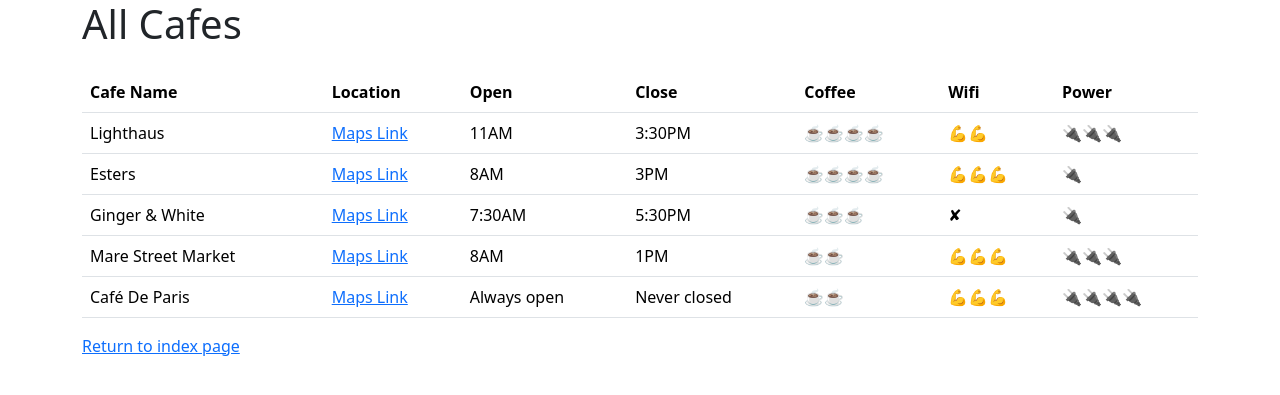
After one commit to zPumaa/PythonPractice, a Flask app: page /cafes in a window 1280 px wide. The commit adds this page. Shown: the top 395 px of the page. Run offline with Flask 3, Linux system fonts and the light colour scheme; some libraries are stand-ins or nearby versions.

Commit message:
Adding Flask stuff

```diff
--- a/Day61FlaskWTF/templates/index.html
+++ b/Day61FlaskWTF/templates/index.html
@@ -12,7 +12,7 @@
       <div class="container">
         <h1>Welcome</h1>
         <p>Are you ready to discover my secret?</p>
-        <a class="btn btn-primary btn-lg" href=" {{ url_for('login') }} "
+        <a class="btn btn-primary btn-lg" href=" {{ url_for('cafes') }} "
           >Login</a
         >
       </div>
--- /dev/null
+++ b/Day62/cafe-data.csv
@@ -0,0 +1,7 @@
+Cafe Name,Location,Open,Close,Coffee,Wifi,Power
+Lighthaus,https://goo.gl/maps/2EvhB4oq4gyUXKXx9,11AM, 3:30PM,☕☕☕☕️,💪💪,🔌🔌🔌
+Esters,https://goo.gl/maps/13Tjc36HuPWLELaSA,8AM,3PM,☕☕☕☕,💪💪💪,🔌
+Ginger & White,https://goo.gl/maps/DqMx2g5LiAqv3pJQ9,7:30AM,5:30PM,☕☕☕,✘,🔌
+Mare Street Market,https://goo.gl/maps/ALR8iBiNN6tVfuAA8,8AM,1PM,☕☕,💪💪💪,🔌🔌🔌
+
+Café De Paris,https://maps.app.goo.gl/i1Hz5giDx8aR8nkn6,Always open,Never closed,☕☕,💪💪💪,🔌🔌🔌🔌
--- /dev/null
+++ b/Day62/main.py
@@ -0,0 +1,80 @@
+from flask import Flask, render_template, redirect, url_for
+from flask_bootstrap import Bootstrap5
+from flask_wtf import FlaskForm
+from wtforms import StringField, SubmitField, SelectField
+from wtforms.validators import DataRequired, URL
+import csv
+from csv import writer
+
+'''
+Red underlines? Install the required packages first:
+Open the Terminal in PyCharm (bottom left).
+
+On Windows type:
+python -m pip install -r requirements.txt
+
+On MacOS type:
+pip3 install -r requirements.txt
+
+This will install the packages from requirements.txt for this project.
+'''
+
+app = Flask(__name__)
+app.config['SECRET_KEY'] = '8BYkEfBA6O6donzWlSihBXox7C0sKR6b'
+Bootstrap5(app)
+
+
+class CafeForm(FlaskForm):
+    cafe = StringField('Cafe name', validators=[DataRequired()])
+    location = StringField("Cafe Location on Google Maps (URL)", validators=[DataRequired(), URL()])
+    open = StringField("Opening Time e.g. 8AM", validators=[DataRequired()])
+    close = StringField("Closing Time e.g. 5:30PM", validators=[DataRequired()])
+    coffee_rating = SelectField("Coffee Rating", choices=["☕️", "☕☕", "☕☕☕", "☕☕☕☕", "☕☕☕☕☕"], validators=[DataRequired()])
+    wifi_rating = SelectField("Wifi Strength Rating", choices=["✘", "💪", "💪💪", "💪💪💪", "💪💪💪💪", "💪💪💪💪💪"], validators=[DataRequired()])
+    power_rating = SelectField("Power Socket Availability", choices=["✘", "🔌", "🔌🔌", "🔌🔌🔌", "🔌🔌🔌🔌", "🔌🔌🔌🔌🔌"], validators=[DataRequired()])
+    submit = SubmitField('Submit')
+
+# Exercise:
+# add: Location URL, open time, closing time, coffee rating, wifi rating, power outlet rating fields
+# make coffee/wifi/power a select element with choice of 0 to 5.
+#e.g. You could use emojis ☕️/💪/✘/🔌
+# make all fields required except submit
+# use a validator to check that the URL field has a URL entered.
+# ---------------------------------------------------------------------------
+
+
+# all Flask routes below
+@app.route("/")
+def home():
+    return render_template("index.html")
+
+
+@app.route('/add', methods=["GET", "POST"])
+def add_cafe():
+    form = CafeForm()
+    if form.validate_on_submit():
+        with open("cafe-data.csv", mode="a", encoding='utf-8') as csv_file:
+            csv_file.write(f"\n{form.cafe.data},"
+                           f"{form.location.data},"
+                           f"{form.open.data},"
+                           f"{form.close.data},"
+                           f"{form.coffee_rating.data},"
+                           f"{form.wifi_rating.data},"
+                           f"{form.power_rating.data}")
+        return redirect(url_for('cafes'))
+    return render_template('add.html', form=form)
+
+
+
+@app.route('/cafes')
+def cafes():
+    with open('cafe-data.csv', newline='', encoding='utf-8') as csv_file:
+        csv_data = csv.reader(csv_file, delimiter=',')
+        list_of_rows = []
+        for row in csv_data:
+            list_of_rows.append(row)
+    return render_template('cafes.html', cafes=list_of_rows)
+
+
+if __name__ == '__main__':
+    app.run(debug=True)
--- /dev/null
+++ b/Day62/requirements.txt
@@ -0,0 +1,5 @@
+Bootstrap_Flask==2.2.0
+Flask==2.3.2
+WTForms==3.0.1
+Flask_WTF==1.2.1
+Werkzeug==3.0.0
--- /dev/null
+++ b/Day62/templates/base.html
@@ -0,0 +1,23 @@
+<!DOCTYPE html>
+<html lang="en">
+    <head>
+        <meta charset="UTF-8" />
+        <meta
+            name="viewport"
+            content="width=device-width, initial-scale=1, shrink-to-fit=no"
+          />
+
+        {% block styles %}
+            <!-- Load Bootstrap-Flask CSS here -->
+            {{ bootstrap.load_css() }}
+            <!-- Link to the styles.css here to apply styling to all the child templates.-->
+
+        {% endblock %}
+        <title>{% block title %}{% endblock %}</title>
+    </head>
+    <body>
+        {% block content %}
+
+        {% endblock %}
+    </body>
+</html>
--- /dev/null
+++ b/Day62/templates/cafes.html
@@ -0,0 +1,52 @@
+{% extends 'base.html' %}
+{% block title %}Restaurants{% endblock %}
+
+{% block content %}
+
+<div class="container">
+  <div class="row">
+    <div class="col-sm-12">
+
+      <h1>All Cafes</h1>
+
+	  <table class="table table-dark table-striped table-hover">
+          <!-- This is where you will write the code to render a Bootstrap
+          Table that contains all the information from the
+          cafe-data.csv file. -->
+          <table class="table">
+            <thead>
+              <tr>
+                <th scope="col">Cafe Name</th>
+                <th scope="col">Location</th>
+                <th scope="col">Open</th>
+                <th scope="col">Close</th>
+                <th scope="col">Coffee</th>
+                <th scope="col">Wifi</th>
+                <th scope="col">Power</th>
+              </tr>
+            </thead>
+            <tbody>
+              {% for cafe in cafes %}
+                  {% if not loop.first %}  {# Skip the first row (header row) #}
+                  <tr>
+                      {% for item in cafe %}
+                          {% if loop.index == 2 %}
+                              <td><a href="{{ item }}">Maps Link</a></td>
+                          {% elif loop.index != 2 %}
+                              <td>{{ item }}</td>
+                          {% endif %}
+                      {% endfor %}
+                  </tr>
+                  {% endif %}
+              {% endfor %}
+          </tbody>
+          </table>
+  	</table>
+
+      <p><a href=" {{ url_for('home') }} ">Return to index page</a></p>
+
+    </div>
+  </div>
+</div>
+
+{% endblock %}
```
Also changed, not shown: Day59UpgradedBlog/server.py (+12 -3 lines), Day59UpgradedBlog/templates/contact.html (+60 -37 lines), Day62/static/css/styles.css (added, +25 -0 lines), Day62/templates/add.html (added, +20 -0 lines), Day62/templates/index.html (added, +16 -0 lines).
